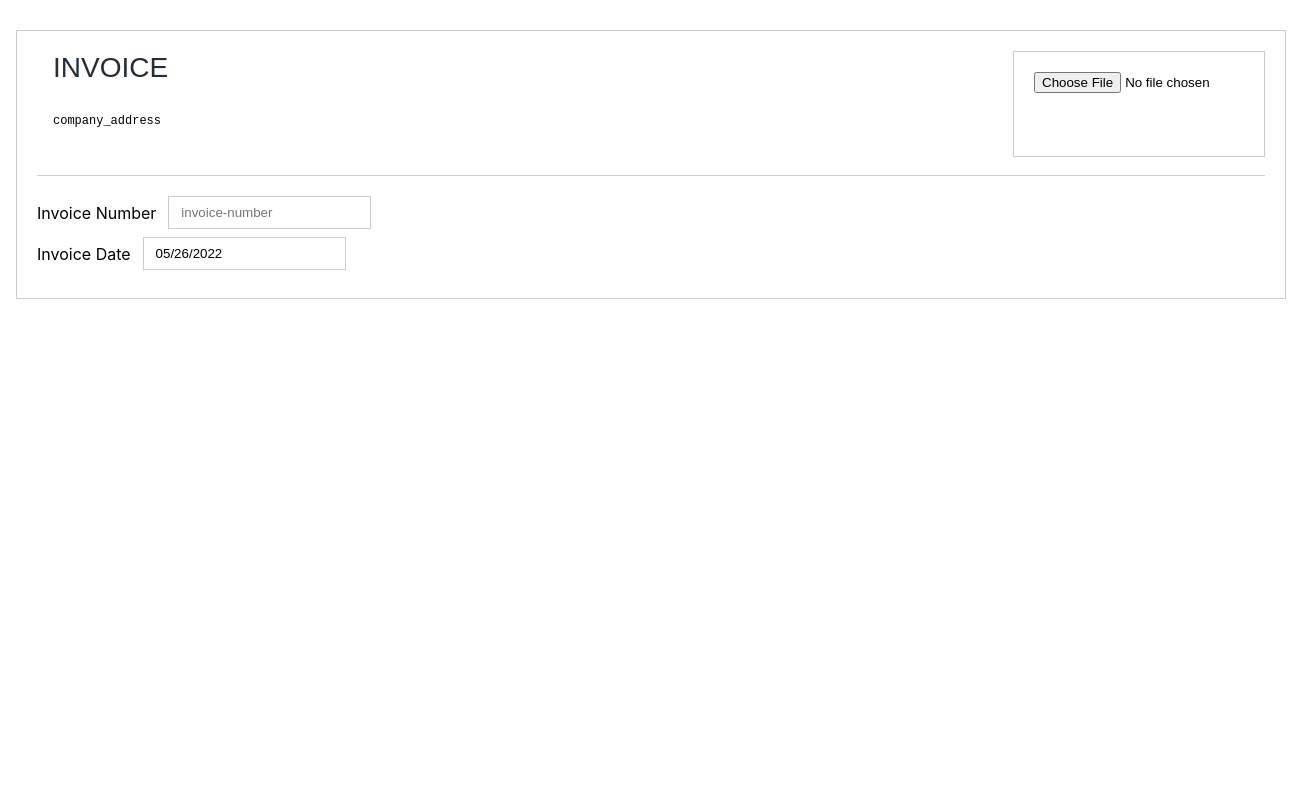
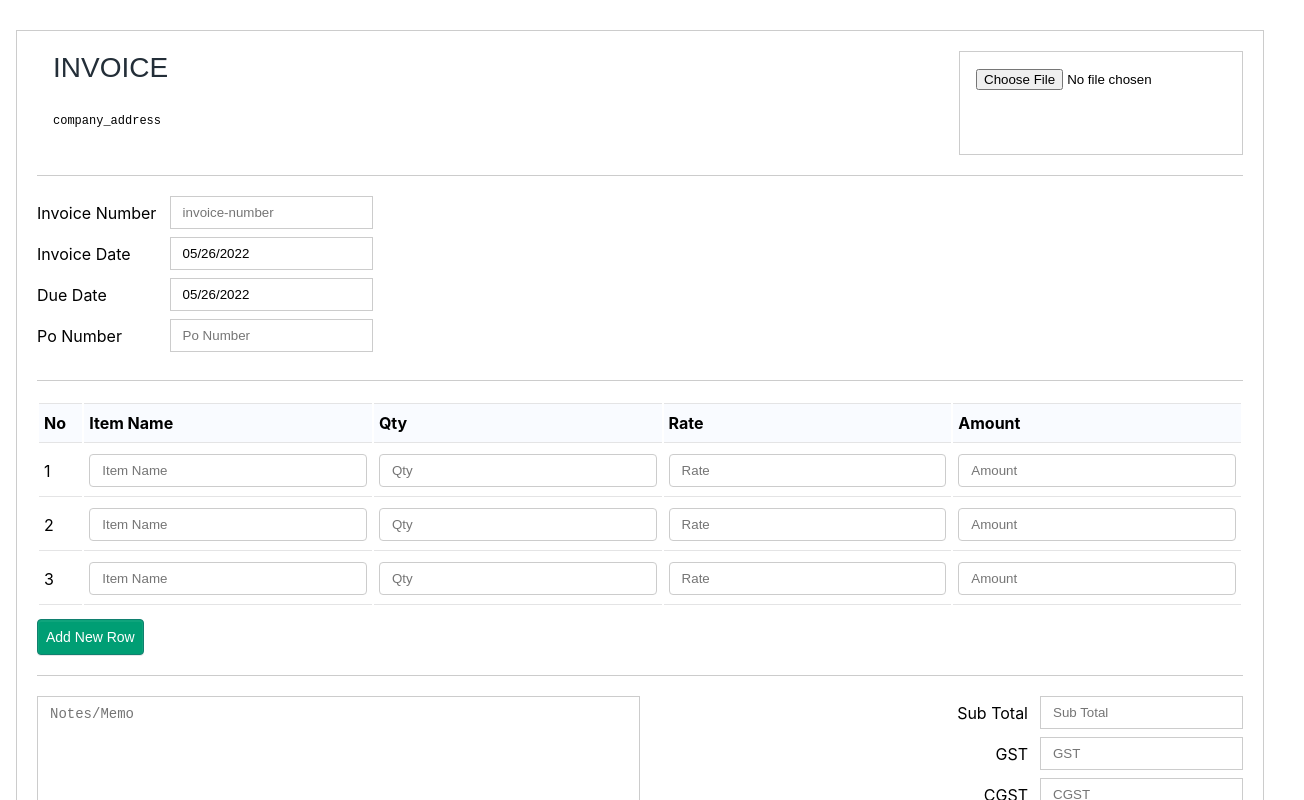
Before and after one commit to pritesh511/invoice-generator, a React (Create React App) app: page / in a window 1280 px wide. Shown: the top 800 px of the page, 1304 px wide, since content can reach past the window. Built offline with nearby package versions, Linux system fonts and the light colour scheme.

Commit message:
invoice design

```diff
--- a/src/components/invoice-form/invoice-form.js
+++ b/src/components/invoice-form/invoice-form.js
@@ -13,6 +13,17 @@ import {
   InputBlock,
   InputText,
   Label,
+  InvoiceTableBlock,
+  InvoiceTable,
+  Thead,
+  Th,
+  Tr,
+  Tbody,
+  Td,
+  Input,
+  AddRowBtn,
+  TextArea,
+  TotalAmount,
 } from "./styles";
 import DatePicker from "react-datepicker";
 import "react-datepicker/dist/react-datepicker.css";
@@ -66,7 +77,7 @@ const InvoiceForm = () => {
                 <InputBlock>
                   <Label>Invoice Number</Label>
                   <InputText
-                    type="number"
+                    type="text"
                     placeholder="invoice-number"
                   ></InputText>
                 </InputBlock>
@@ -78,8 +89,110 @@ const InvoiceForm = () => {
                     onChange={(e) => setStartDate(e.target.value)}
                   />
                 </InputBlock>
+                <InputBlock>
+                  <Label>Due Date</Label>
+                  <DatePicker
+                    className="date-picker"
+                    selected={startDate}
+                    onChange={(e) => setStartDate(e.target.value)}
+                  />
+                </InputBlock>
+                <InputBlock>
+                  <Label>Po Number</Label>
+                  <InputText type="text" placeholder="Po Number"></InputText>
+                </InputBlock>
               </InvoiceTopLeft>
               <InvoiceTopRight></InvoiceTopRight>
+            </InvoiceFlex>
+            <InvoiceFlex className="invoice-table">
+              <InvoiceTableBlock>
+                <InvoiceTable>
+                  <Thead>
+                    <Tr>
+                      <Th>No</Th>
+                      <Th>Item Name</Th>
+                      <Th>Qty</Th>
+                      <Th>Rate</Th>
+                      <Th>Amount</Th>
+                    </Tr>
+                  </Thead>
+                  <Tbody>
+                    <Tr>
+                      <Td>1</Td>
+                      <Td>
+                        <Input type="text" placeholder="Item Name" />
+                      </Td>
+                      <Td>
+                        <Input type="text" placeholder="Qty" />
+                      </Td>
+                      <Td>
+                        <Input type="text" placeholder="Rate" />
+                      </Td>
+                      <Td>
+                        <Input type="text" placeholder="Amount" readonly />
+                      </Td>
+                    </Tr>
+                    <Tr>
+                      <Td>2</Td>
+                      <Td>
+                        <Input type="text" placeholder="Item Name" />
+                      </Td>
+                      <Td>
+                        <Input type="text" placeholder="Qty" />
+                      </Td>
+                      <Td>
+                        <Input type="text" placeholder="Rate" />
+                      </Td>
+                      <Td>
+                        <Input type="text" placeholder="Amount" readonly />
+                      </Td>
+                    </Tr>
+                    <Tr>
+                      <Td>3</Td>
+                      <Td>
+                        <Input type="text" placeholder="Item Name" />
+                      </Td>
+                      <Td>
+                        <Input type="text" placeholder="Qty" />
+                      </Td>
+                      <Td>
+                        <Input type="text" placeholder="Rate" />
+                      </Td>
+                      <Td>
+                        <Input
+                          readOnly={true}
+                          type="text"
+                          placeholder="Amount"
+                        />
+                      </Td>
+                    </Tr>
+                  </Tbody>
+                </InvoiceTable>
+                <AddRowBtn type="button">Add New Row</AddRowBtn>
+              </InvoiceTableBlock>
+            </InvoiceFlex>
+            <InvoiceFlex>
+              <InvoiceTopLeft>
+                <TextArea placeholder="Notes/Memo" />
+              </InvoiceTopLeft>
+              <InvoiceTopRight>
+                <InputBlock className="flex-end">
+                  <Label>Sub Total</Label>
+                  <InputText type="text" placeholder="Sub Total"></InputText>
+                </InputBlock>
+                <InputBlock className="flex-end">
+                  <Label>GST</Label>
+                  <InputText type="text" placeholder="GST"></InputText>
+                </InputBlock>
+                <InputBlock className="flex-end">
+                  <Label>CGST</Label>
+                  <InputText type="text" placeholder="CGST"></InputText>
+                </InputBlock>
+                <TotalAmount>
+                  <Label>Total Amount</Label>
+                  <span>25620356</span>
+                </TotalAmount>
+              </InvoiceTopRight>
             </InvoiceFlex>
           </InvoiceUpperForm>
           <InvoiceBottomBtn></InvoiceBottomBtn>
--- a/src/components/invoice-form/styles.js
+++ b/src/components/invoice-form/styles.js
@@ -2,7 +2,7 @@ import styled from "styled-components";
 
 const InvoiceContainer = styled.div`
   max-width: 1270px;
-  width: 100%;
+  /* width: 100%; */
   padding: 0 16px;
   margin: auto;
 `;
@@ -10,18 +10,19 @@ const Form = styled.form``;
 const InvoiceUpperForm = styled.div`
   padding: 0 20px;
   margin: 30px 0;
-  border: 1px solid black;
   background: #fff;
   border: 1px solid #ccc;
 `;
 const InvoiceBottomBtn = styled.div``;
 const InvoiceFlex = styled.div`
-  display: grid;
-  grid-template-columns: 1fr 1fr;
+  display: flex;
   border-bottom: 1px solid #ccc;
   padding: 20px 0;
   :last-child {
     border: none;
+  }
+  &.invoice-table {
+    width: 100%;
   }
 `;
 const InvoiceTopLeft = styled.div`
@@ -29,15 +30,13 @@ const InvoiceTopLeft = styled.div`
   text-align: left;
 `;
 const AddLogo = styled.div`
-  height: 100%;
+  height: 70px;
   max-width: 250px;
   width: 100%;
+  padding: 16px;
   margin-left: auto;
   border: 1px solid #ccc;
   input {
-    height: 100%;
-    width: 100%;
-    padding: 20px;
     cursor: pointer;
   }
 `;
@@ -80,18 +79,92 @@ const InputBlock = styled.div`
   margin: 0 0 8px 0;
   appearance: none;
   -webkit-appearance: none;
+  &.flex-end {
+    justify-content: flex-end;
+  }
   .date-picker {
     padding: 8px 12px;
     border: 1px solid #ccc;
     width: auto;
   }
+  .react-datepicker-wrapper {
+    width: auto;
+  }
 `;
-const Label = styled.div`
+const Label = styled.span`
+  width: 20%;
   margin: 0 12px 0 0;
 `;
 const InputText = styled.input`
   padding: 8px 12px;
   border: 1px solid #ccc;
+`;
+const Input = styled.input`
+  width: -webkit-fill-available;
+  padding: 8px 12px;
+  border: 1px solid #ccc;
+  border-radius: 4px;
+`;
+const InvoiceTableBlock = styled.div`
+  width: 100%;
+`;
+const InvoiceTable = styled.table`
+  width: 100%;
+`;
+const Thead = styled.thead`
+  width: 100%;
+`;
+const Tbody = styled.tbody`
+  width: 100%;
+`;
+const Th = styled.th`
+  padding: 9px 5px;
+  border-top: 1px solid rgb(228, 228, 229);
+  border-bottom: 1px solid rgb(228, 228, 229);
+  background-color: rgb(249, 251, 255);
+  text-align: left;
+`;
+const Td = styled.td`
+  padding: 9px 5px;
+  border-bottom: 1px solid rgb(228, 228, 229);
+`;
+const Tr = styled.tr`
+  width: 100%;
+`;
+const AddRowBtn = styled.button`
+  font-size: 14px;
+  line-height: 18px;
+  color: #fff;
+  cursor: pointer;
+  padding: 8px;
+  margin: 12px 0 0 0;
+  border-radius: 4px;
+  background-color: #009e74;
+  border: 1px solid #10806f;
+  box-shadow: 0 1px 0 0 rgb(22 29 37 / 10%),
+    inset 0 1px 0 1px rgb(255 255 255 / 6%);
+  transition: all 300ms;
+  :hover {
+    background-color: #10806f;
+  }
+`;
+const TextArea = styled.textarea`
+  padding: 8px 12px;
+  font-size: 14px;
+  line-height: 18px;
+  resize: none;
+  border: 1px solid #ccc;
+  width: -webkit-fill-available;
+  height: 129px;
+`;
+const TotalAmount = styled.div`
+  padding: 20px 0;
+  display: flex;
+  align-items: center;
+  justify-content: flex-end;
+  span {
+    width: 32%;
+  }
 `;
 
 export {
@@ -109,4 +182,15 @@ export {
   InputBlock,
   InputText,
   Label,
+  InvoiceTableBlock,
+  InvoiceTable,
+  Thead,
+  Th,
+  Tr,
+  Td,
+  Tbody,
+  Input,
+  AddRowBtn,
+  TextArea,
+  TotalAmount,
 };
```
